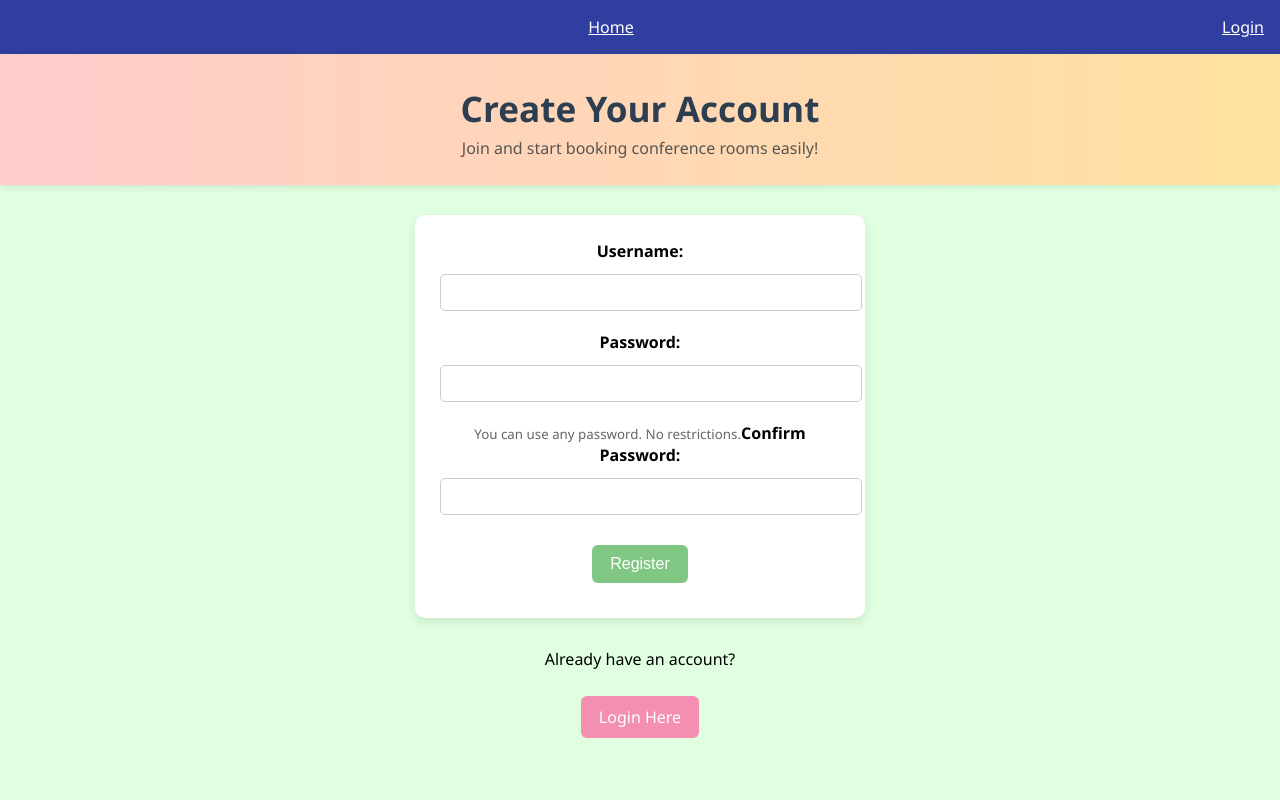
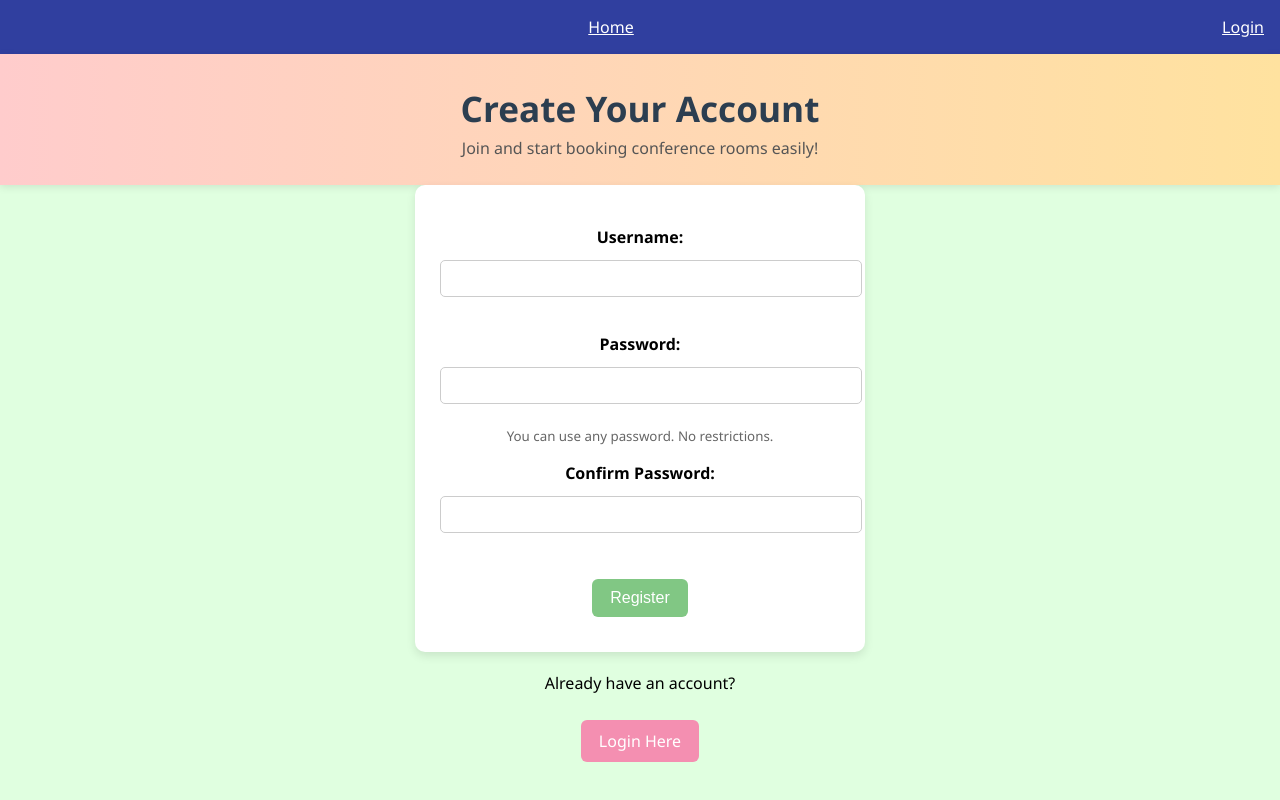
Before and after one commit to Walia10/cr, a React (Create React App) app in the folder frontend/: page /register in a window 1280 px wide. Built offline with nearby package versions, Linux system fonts and the light colour scheme.

Commit message:
UI CHANGES

```diff
--- a/frontend/src/App.js
+++ b/frontend/src/App.js
@@ -46,7 +46,6 @@ function App() {
       <Routes>
         {/* Public Routes */}
      <Route path="/" element={<Home />} />
-
         <Route path="/login" element={<Login />} />
         <Route path="/register" element={<Register />} />
 
--- a/frontend/src/api.js
+++ b/frontend/src/api.js
@@ -1,8 +1,9 @@
 import axios from 'axios';
 
 const API = axios.create({
-  baseURL: 'https://cr-g6g3.onrender.com',
+  baseURL: 'https://cr-g6g3.onrender.com/api/', // notice the trailing /api/
 });
+
 
 API.interceptors.request.use(config => {
   const token = localStorage.getItem("token");
--- a/frontend/src/components/Register.js
+++ b/frontend/src/components/Register.js
@@ -7,73 +7,59 @@ function Register() {
   const [username, setUsername] = useState('');
   const [password1, setPassword1] = useState('');
   const [password2, setPassword2] = useState('');
-  const [error, setError] = useState('');
+  const [errors, setErrors] = useState('');
   const navigate = useNavigate();
 
-  const handleRegister = async (e) => {
+  const handleSubmit = async (e) => {
     e.preventDefault();
 
     if (password1 !== password2) {
-      setError("Passwords do not match.");
+      setErrors("Passwords do not match.");
       return;
     }
 
     try {
-      await API.post('register/', {
-        username,
-        password1,
-        password2,
-      });
-
+      await API.post('register/', { username, password1, password2 });
       alert("Account created successfully!");
       navigate('/login');
     } catch (err) {
-      console.error("Full error:", err);
-
-      let errorMsg = "Something went wrong. Please try again.";
-
+      let message = "Something went wrong. Please fix the errors below.";
       if (err.response && err.response.data) {
         const data = err.response.data;
-
-        if (typeof data === 'object') {
-          errorMsg = Object.entries(data)
-            .map(([field, msgs]) => `${field}: ${Array.isArray(msgs) ? msgs.join(', ') : msgs}`)
-            .join('\n');
-        } else if (data.error) {
-          errorMsg = data.error;
-        }
+        message = Object.entries(data)
+          .map(([field, msgs]) => `${field}: ${Array.isArray(msgs) ? msgs.join(', ') : msgs}`)
+          .join('\n');
       }
-
-      setError(errorMsg);
+      setErrors(message);
     }
   };
 
   return (
-    <>
+    <div>
       <header>
         <h1>Create Your Account</h1>
         <p>Join and start booking conference rooms easily!</p>
       </header>
 
-      {error && (
+      {errors && (
         <div style={{ color: 'red', textAlign: 'center', marginTop: '10px', whiteSpace: 'pre-line' }}>
-          <p>{error}</p>
+          <p>{errors}</p>
         </div>
       )}
 
-      <form onSubmit={handleRegister}>
-        <label>
-          <strong>Username:</strong>
+      <form onSubmit={handleSubmit} style={{ maxWidth: '400px', margin: 'auto' }}>
+        <p>
+          <label><strong>Username:</strong></label><br />
           <input
             type="text"
             value={username}
             onChange={e => setUsername(e.target.value)}
             required
           />
-        </label>
+        </p>
 
-        <label>
-          <strong>Password:</strong>
+        <p>
+          <label><strong>Password:</strong></label><br />
           <input
             type="password"
             value={password1}
@@ -83,17 +69,17 @@ function Register() {
           <small style={{ color: '#666' }}>
             You can use any password. No restrictions.
           </small>
-        </label>
+        </p>
 
-        <label>
-          <strong>Confirm Password:</strong>
+        <p>
+          <label><strong>Confirm Password:</strong></label><br />
           <input
             type="password"
             value={password2}
             onChange={e => setPassword2(e.target.value)}
             required
           />
-        </label>
+        </p>
 
         <button type="submit" className="btn btn-green">Register</button>
       </form>
@@ -102,7 +88,7 @@ function Register() {
         <p>Already have an account?</p>
         <a className="btn btn-pink" href="/login">Login Here</a>
       </div>
-    </>
+    </div>
   );
 }
 
```
Also changed, not shown: 2 other files (tests, documents, lock files or other folders).
